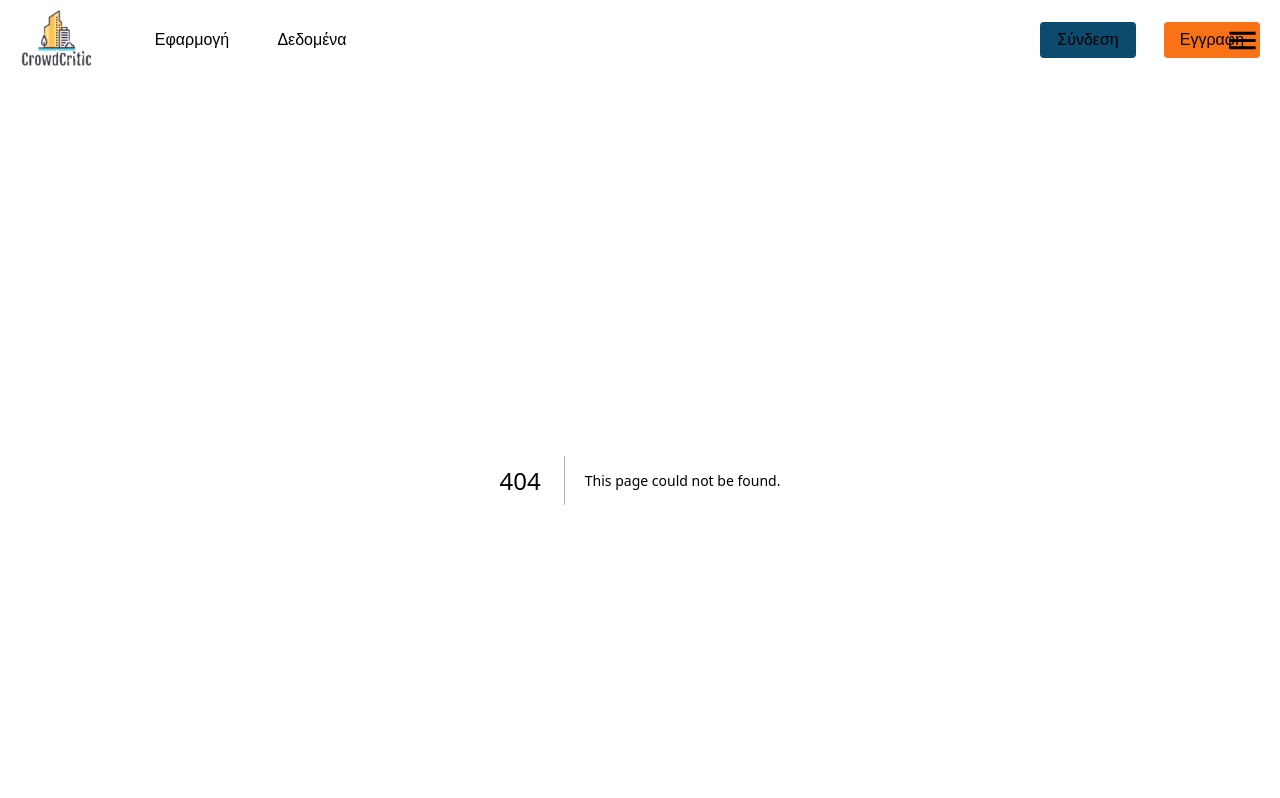
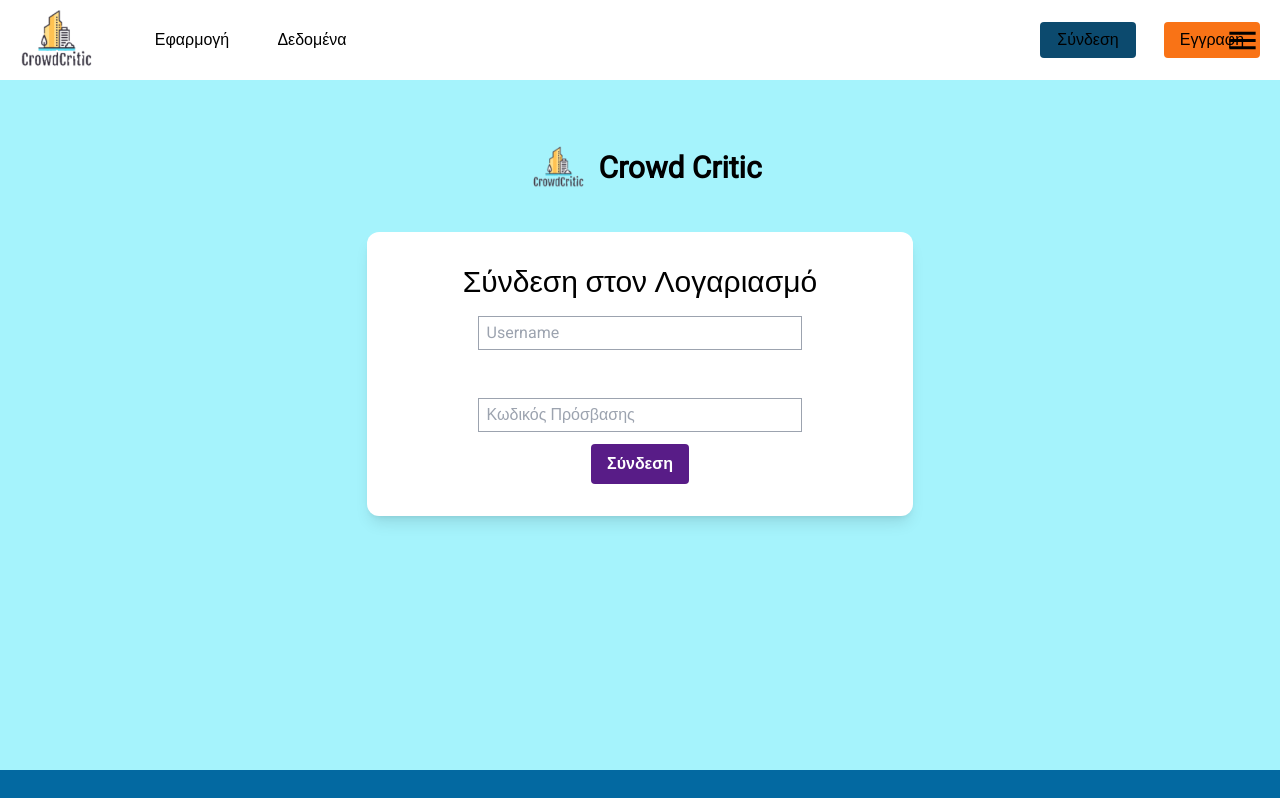
Before and after one commit to john-sak/geodata-project, a Next.js app in the folder frontend/: page /SigninPage in a window 1280 px wide. Before the commit this address had no page. Shown: the top 798 px of the page. Built offline with nearby package versions, Linux system fonts and the light colour scheme.

Commit message:
Created Sign in Page
Nav bar buttons now lead to Sign in and Sign up pages

```diff
--- a/frontend/src/components/NavBar/NavButtons.tsx
+++ b/frontend/src/components/NavBar/NavButtons.tsx
@@ -5,7 +5,7 @@
   return (
     <div className='hidden lg:flex lg:absolute lg:right-0 lg:w-60 lg:h-20 lg:justify-start
     lg:gap-7 lg:items-center 2xl:w-80 2xl:gap-10'>
-        <Link href={'DummyPage'}
+        <Link href={'SigninPage'}
         className='flex justify-center items-center lg:w-24 lg:h-9 2xl:w-28 2xl:h-10
         rounded bg-sky-900 hover:bg-sky-400 cursor-pointer'
         >
--- a/frontend/src/components/NavBar/NavMenu.tsx
+++ b/frontend/src/components/NavBar/NavMenu.tsx
@@ -31,7 +31,7 @@
                 </Link>
             </div>
             <div className='h-10 flex justify-center items-center'>
-                <Link href={'/DummyPage'}
+                <Link href={'/SigninPage'}
                 onClick={() => setOpen(!open)}
                 className='underline text-sky-700'
                 >
@@ -39,7 +39,7 @@
                 </Link>
             </div>
             <div className='h-10 flex justify-center items-center'>
-                <Link href={'/DummyPage'}
+                <Link href={'/SignupPage'}
                 onClick={() => setOpen(!open)}
                 className='underline text-sky-700'
                 >
--- /dev/null
+++ b/frontend/src/components/Signin/Signin.tsx
@@ -0,0 +1,14 @@
+import React from 'react'
+import SigninForm from './SigninForm'
+import SigninLogo from './SigninLogo'
+
+const Signin = () => {
+  return (
+    <div className='relative h-[690px] w-[100%] bg-cyan-200 flex items-center flex-wrap flex-col'>
+        <SigninLogo/>
+        <SigninForm/>
+    </div>
+  )
+}
+
+export default Signin
--- /dev/null
+++ b/frontend/src/components/Signin/SigninForm.tsx
@@ -0,0 +1,43 @@
+import React, { useState } from 'react';
+
+const SigninForm = () => {
+  const [username, setUsername] = useState('');
+  const [password, setPassword] = useState('');
+
+  const handleSubmit = (event: React.FormEvent<HTMLFormElement>) => {
+    event.preventDefault();
+    console.log(`Submitted: ${username} ${password}`);
+  };
+
+  return (
+    <form onSubmit={handleSubmit}>
+      <div className="flex w-full mb-auto bg-white rounded-xl mx-auto shadow-lg py-8 px-24 flex-col items-center">
+        <h1 className="text-3xl mb-4 ">Σύνδεση στον Λογαριασμό</h1>
+        <div className="grid w-11/12 grid-cols-1 gap-3">
+          <label>
+            <input
+              type="text"
+              value={username}
+              onChange={(event) => setUsername(event.target.value)}
+              placeholder='Username'
+              className="border border-gray-400 py-1 px-2 w-full"
+            />
+          </label>
+          <br />
+          <label>
+            <input
+              type="password"
+              value={password}
+              onChange={(event) => setPassword(event.target.value)}
+              placeholder='Κωδικός Πρόσβασης'
+              className="border border-gray-400 py-1 px-2 w-full"
+            />
+          </label>
+        </div>
+        <button className="bg-purple-900 text-white hover:bg-blue-400 font-bold py-2 px-4 mt-3 rounded"> Σύνδεση</button>
+      </div>
+    </form>
+  );
+};
+
+export default SigninForm;
--- /dev/null
+++ b/frontend/src/components/Signin/SigninLogo.tsx
@@ -0,0 +1,27 @@
+import React from 'react'
+import Image from 'next/image'
+import Link from 'next/link'
+
+const SigninLogo = () => {
+  return (
+    <div className='w-[100%] h-32 mt-4 flex justify-center items-center lg:mt-6'>
+        <Link href={'/'}
+        className='h-20 w-20 relative'
+        >
+            <Image
+            src='/logo1.png'
+            alt='logo'
+            fill
+            sizes='width: 112px'
+            placeholder='blur'
+            blurDataURL='/logo1.png'
+            />
+        </Link>
+        <h3 className='text-3xl font-bold'>
+            Crowd Critic
+        </h3>
+    </div>
+  )
+}
+
+export default SigninLogo
--- /dev/null
+++ b/frontend/src/pages/SigninPage.tsx
@@ -0,0 +1,11 @@
+import Signin from "@/components/Signin/Signin";
+
+const SigninPage = () => {
+  return (
+    <div>
+        <Signin/>
+    </div>
+  );
+};
+
+export default SigninPage;
```
